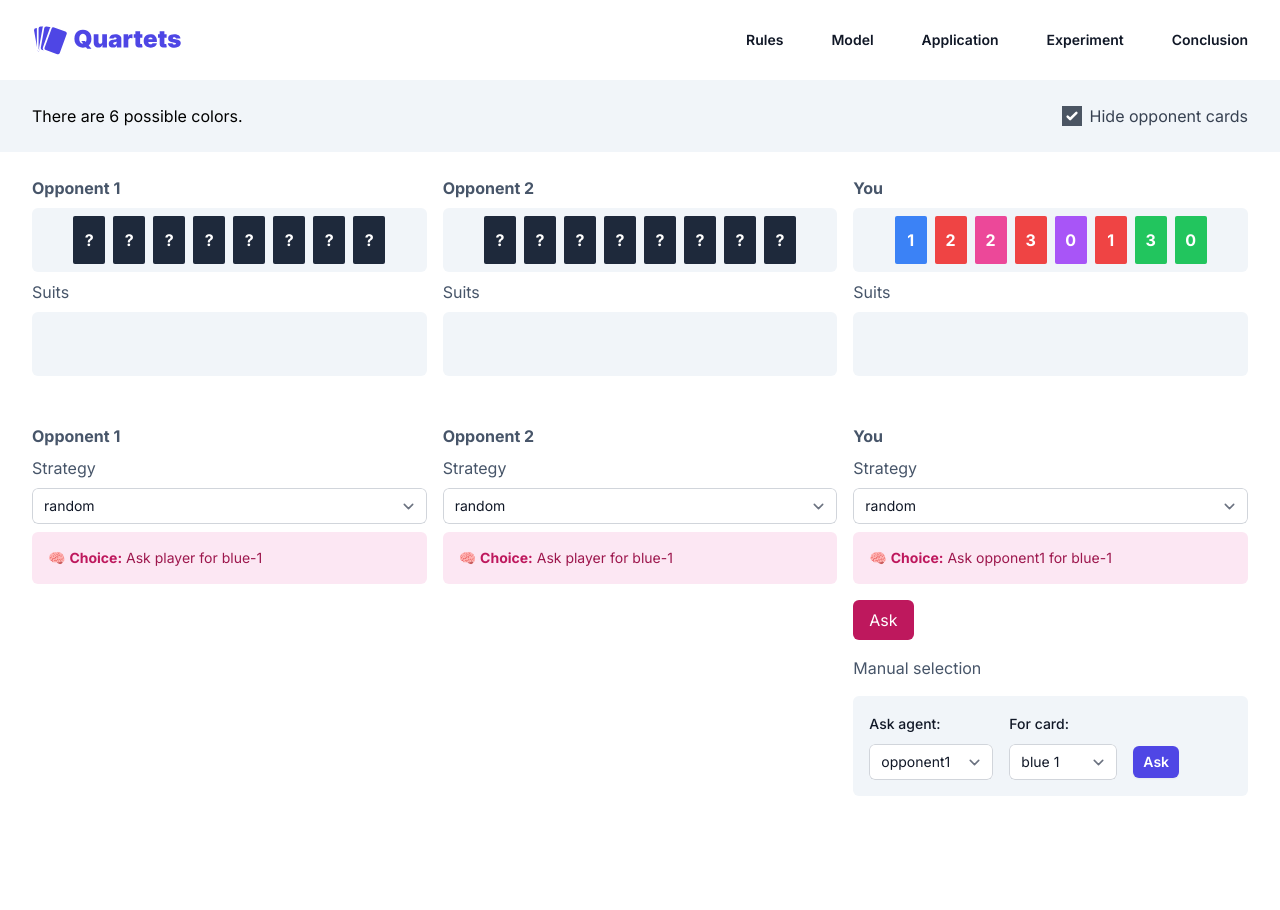
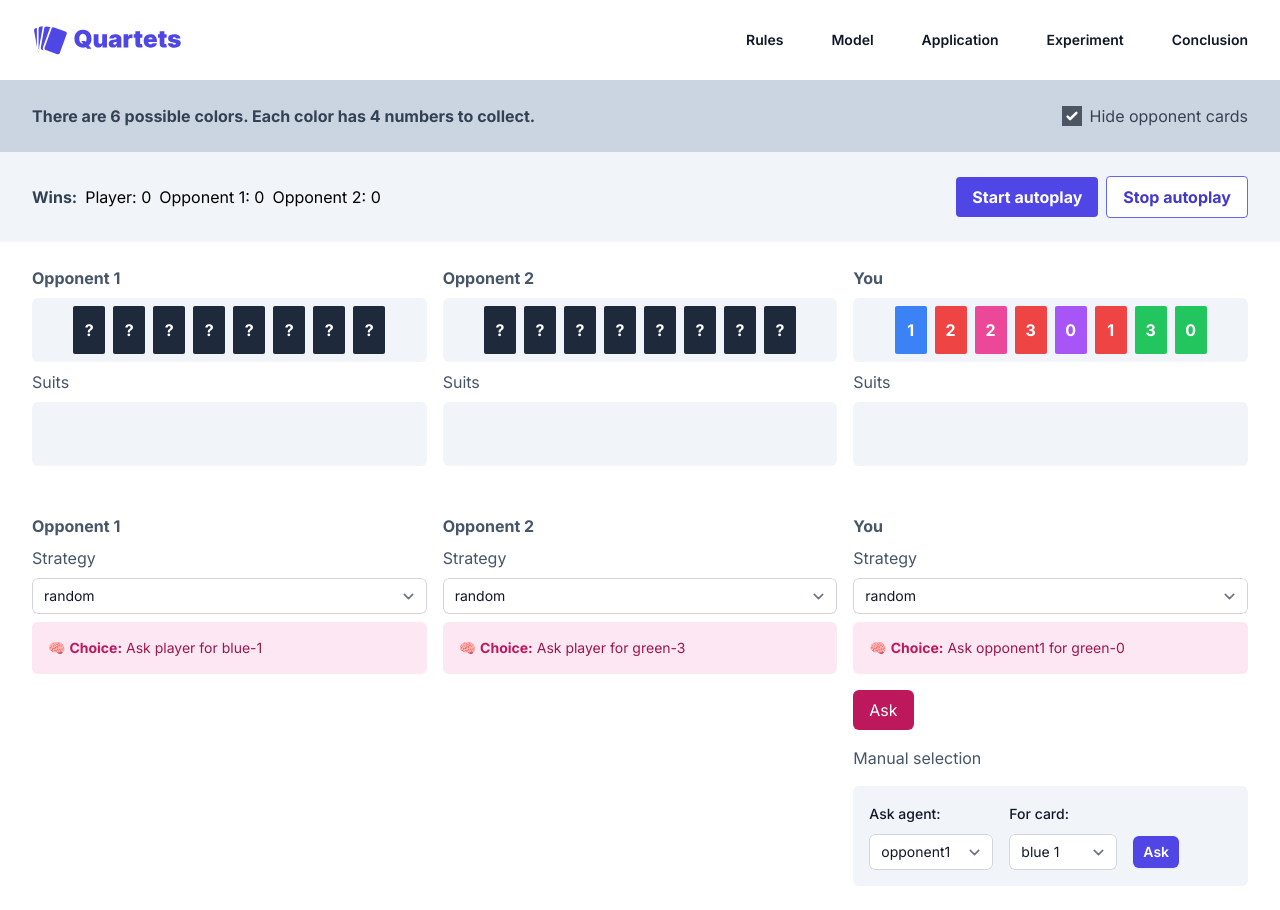
Before and after one commit to koole/quartets-web, a Next.js app: page /game in a window 1280 px wide. Before the commit the page ends 820 px from the top, so only its background shows below. Built offline with nearby package versions, Linux system fonts and the light colour scheme.

Commit message:
Add winning

```diff
--- a/package.json
+++ b/package.json
@@ -21,6 +21,7 @@
     "next": "13.4.4",
     "postcss": "8.4.24",
     "react": "18.2.0",
+    "react-confetti": "^6.1.0",
     "react-dom": "18.2.0",
     "tailwindcss": "3.3.2",
     "typescript": "5.1.3"
--- a/src/app/game/Game.tsx
+++ b/src/app/game/Game.tsx
@@ -26,9 +26,12 @@ export default function Game() {
   return (
     <div className="bg-white">
       {/* Toolbar with gray background */}
-      <div className="bg-slate-100">
+      <div className="bg-slate-300">
         <div className="flex flex-row items-center justify-between mx-auto max-w-7xl p-6 lg:px-8">
-          <div>There are {NUM_COLORS} possible colors.</div>
+          <div className="text-slate-700 font-bold">
+            There are {NUM_COLORS} possible colors. Each color has {NUM_NUMBERS}{" "}
+            numbers to collect.
+          </div>
           <div className="flex flex-row items-center justify-center">
             <input
               type="checkbox"
@@ -37,6 +40,33 @@ export default function Game() {
               onChange={() => setHideOpponentCards(!hideOpponentCards)}
             />
             <div className="ml-2 text-gray-700">Hide opponent cards</div>
+          </div>
+        </div>
+      </div>
+
+      <div className="bg-slate-100">
+        <div className="flex flex-row items-center justify-between mx-auto max-w-7xl p-6 lg:px-8">
+          <div className="flex flex-row">
+            <div className="mr-2 text-slate-700 font-bold">Wins:</div>
+            <div className="flex flex-row items-center justify-center">
+              <div className="mr-2">Player: {gameState.wins.player}</div>
+              <div className="mr-2">Opponent 1: {gameState.wins.opponent1}</div>
+              <div className="mr-2">Opponent 2: {gameState.wins.opponent2}</div>
+            </div>
+          </div>
+          <div>
+            <button
+              className="bg-indigo-600 hover:bg-indigo-700 text-white font-bold py-2 px-4 rounded mr-2"
+              onClick={() => gameEnvironment.current.startAutoStep()}
+            >
+              Start autoplay
+            </button>
+            <button
+              className="bg-white hover:bg-white text-indigo-700 font-bold py-2 px-4 rounded border border-indigo-500"
+              onClick={() => gameEnvironment.current.stopAutoStep()}
+            >
+              Stop autoplay
+            </button>
           </div>
         </div>
       </div>
--- a/src/app/game/GameEnvironment.ts
+++ b/src/app/game/GameEnvironment.ts
@@ -8,6 +8,11 @@ export default class GameEnvironment {
   state: {
     turn_count: number;
     turn: AgentType;
+    wins: {
+      player: number;
+      opponent1: number;
+      opponent2: number;
+    };
     player: {
       cards: Card[];
       suits: string[];
@@ -35,15 +40,18 @@ export default class GameEnvironment {
 
   constructor() {
     this.state = this.createEnvironment({
-      wins: {
-        player: 0,
-        opponent1: 0,
-        opponent2: 0,
-      },
+      player: 0,
+      opponent1: 0,
+      opponent2: 0,
     });
+    this.updateQuestionForAllAgents();
   }
 
-  createEnvironment(prevState = {}) {
+  createEnvironment(wins: {
+    player: number;
+    opponent1: number;
+    opponent2: number;
+  }) {
     const shuffledCards = CARD_LIST.sort(() => 0.5 - Math.random());
     const third = Math.floor(shuffledCards.length / 3);
 
@@ -98,13 +106,10 @@ export default class GameEnvironment {
     });
 
     return {
-      ...prevState,
+      wins: wins,
       turn: this.agents[0],
       ...newState,
     };
-
-    // Update question for each agent
-    this.updateQuestionForAllAgents();
   }
 
   updateQuestion(currentAgent: AgentType) {
@@ -173,7 +178,23 @@ export default class GameEnvironment {
         ].cards.filter((c) => c.color !== color);
       }
 
-      this.state = newState;
+      // If no cards left in all players hands, game is over
+      if (
+        newState.player.cards.length === 0 &&
+        newState.opponent1.cards.length === 0 &&
+        newState.opponent2.cards.length === 0
+      ) {
+        console.info("Game over");
+        // Find agent with most suits
+        const winner = this.agents.reduce((a, b) =>
+          newState[a].suits.length > newState[b].suits.length ? a : b
+        );
+        console.info(`${winner} wins!`);
+        newState.wins[winner] += 1;
+        this.state = this.createEnvironment(newState.wins);
+      } else {
+        this.state = newState;
+      }
     } else {
       console.info(
         `${receivingAgent} did not have ${card.number} ${card.color}`
@@ -197,9 +218,23 @@ export default class GameEnvironment {
   autoStep() {
     // Auto step through the game
     this.askForCard(
+      this.state.turn,
       this.state[this.state.turn].question.agent,
-      this.state.turn,
       this.state[this.state.turn].question.card
     );
   }
+
+  // Functions to start and stop auto loop with a delay
+  autoStepInterval: any = null;
+  autoStepDelay = 10;
+
+  startAutoStep() {
+    this.autoStepInterval = setInterval(() => {
+      this.autoStep();
+    }, this.autoStepDelay);
+  }
+
+  stopAutoStep() {
+    clearInterval(this.autoStepInterval);
+  }
 }
```
Also changed, not shown: 1 other file (tests, documents, lock files or other folders).
